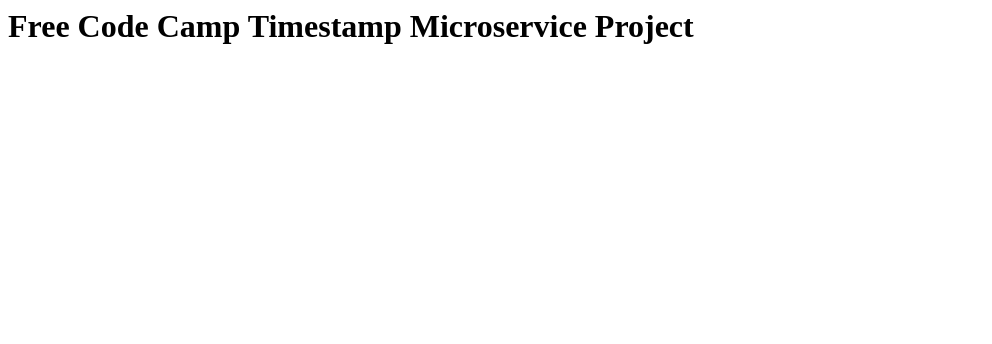
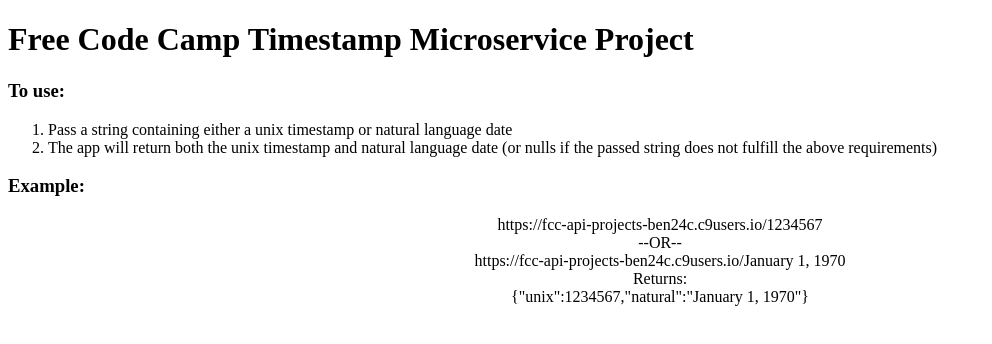
Before and after one commit to Ben-KC/fcc_timestamp_microservice, a website: page public/index.html in a window 1280 px wide. Shown: the whole page, without its empty margins (0-992 px from the left). Drawn offline with Linux system fonts and the light colour scheme.

Commit message:
finishing and styling index

```diff
--- a/public/index.html
+++ b/public/index.html
@@ -1 +1,26 @@
-<h1>Free Code Camp Timestamp Microservice Project</h1>
+<!DOCTYPE html>
+<html lang="en">
+<head>
+    <meta charset="UTF-8">
+    <title>Timestamp Microservice</title>
+    <link rel="stylesheet" href="style.css">
+</head>
+<body>
+    <h1>Free Code Camp Timestamp Microservice Project</h1>
+
+    <h3>To use:</h3>
+    <ol>
+         <li>Pass a string containing either a unix timestamp or natural language date</li>
+         <li>The app will return both the unix timestamp and natural language date (or nulls if the passed string does not fulfill the above requirements)</li>
+    </ol>
+
+    <h3>Example:</h3>
+    <ul>
+            <li>https://fcc-api-projects-ben24c.c9users.io/1234567</li>
+            <li>--OR--</li>
+            <li>https://fcc-api-projects-ben24c.c9users.io/January 1, 1970</li>
+            <li>Returns:</li>
+            <li>{"unix":1234567,"natural":"January 1, 1970"}</li>
+    </ul>
+</body>
+</html>
--- /dev/null
+++ b/public/style.css
@@ -0,0 +1,7 @@
+ul {
+    list-style: none;
+}
+
+ul li {
+    text-align: center;
+}
```
